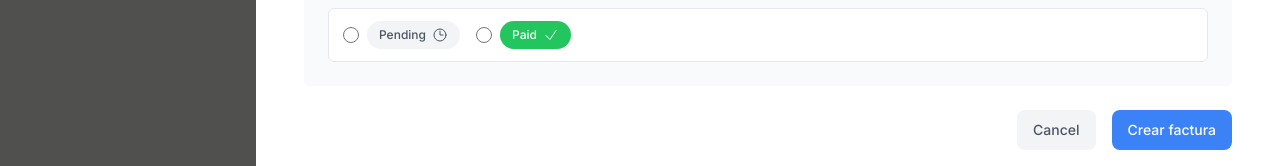
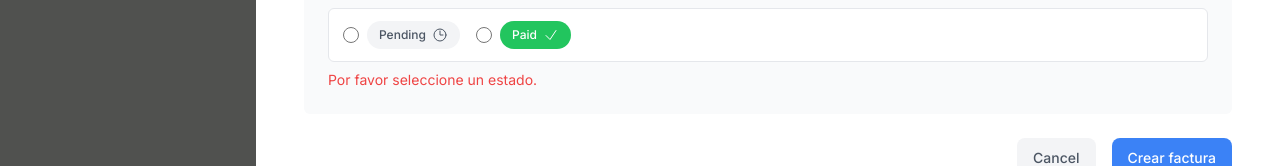
Before and after one commit to temc2412/temc-dashboard, a Next.js app: page /dashboard/invoices/create in a window 1280 px wide. Both pictures are taken after typing "5" into the empty fields and a click on the button "Crear factura". Shown: the part 339-505 px from the top of the page. Built offline with nearby package versions, Linux system fonts and the light colour scheme; no server answers; the database is empty; a web font is replaced by a local one.

Commit message:
Agregando validacion del servidor a los form

```diff
--- a/app/lib/actions.ts
+++ b/app/lib/actions.ts
@@ -59,6 +59,8 @@
     amount: formData.get("amount"),
     status: formData.get("status"),
   });
+
+  console.log(validatedFields);
 
   // If form validation fails, return errors early. Otherwise, continue.
   if (!validatedFields.success) {
--- a/app/ui/invoices/create-form.tsx
+++ b/app/ui/invoices/create-form.tsx
@@ -95,6 +95,7 @@
                   type="radio"
                   value="pending"
                   className="h-4 w-4 cursor-pointer border-gray-300 bg-gray-100 text-gray-600 focus:ring-2"
+                  aria-describedby="status-error"
                 />
                 <label
                   htmlFor="pending"
@@ -110,6 +111,7 @@
                   type="radio"
                   value="paid"
                   className="h-4 w-4 cursor-pointer border-gray-300 bg-gray-100 text-gray-600 focus:ring-2"
+                  aria-describedby="status-error"
                 />
                 <label
                   htmlFor="paid"
@@ -121,6 +123,14 @@
             </div>
           </div>
         </fieldset>
+        <div id="status-error" aria-live="polite" aria-atomic="true">
+          {state.errors?.status &&
+            state.errors.status.map((error: string) => (
+              <p className="mt-2 text-sm text-red-500" key={error}>
+                {error}
+              </p>
+            ))}
+        </div>
       </div>
       <div className="mt-6 flex justify-end gap-4">
         <Link
```
